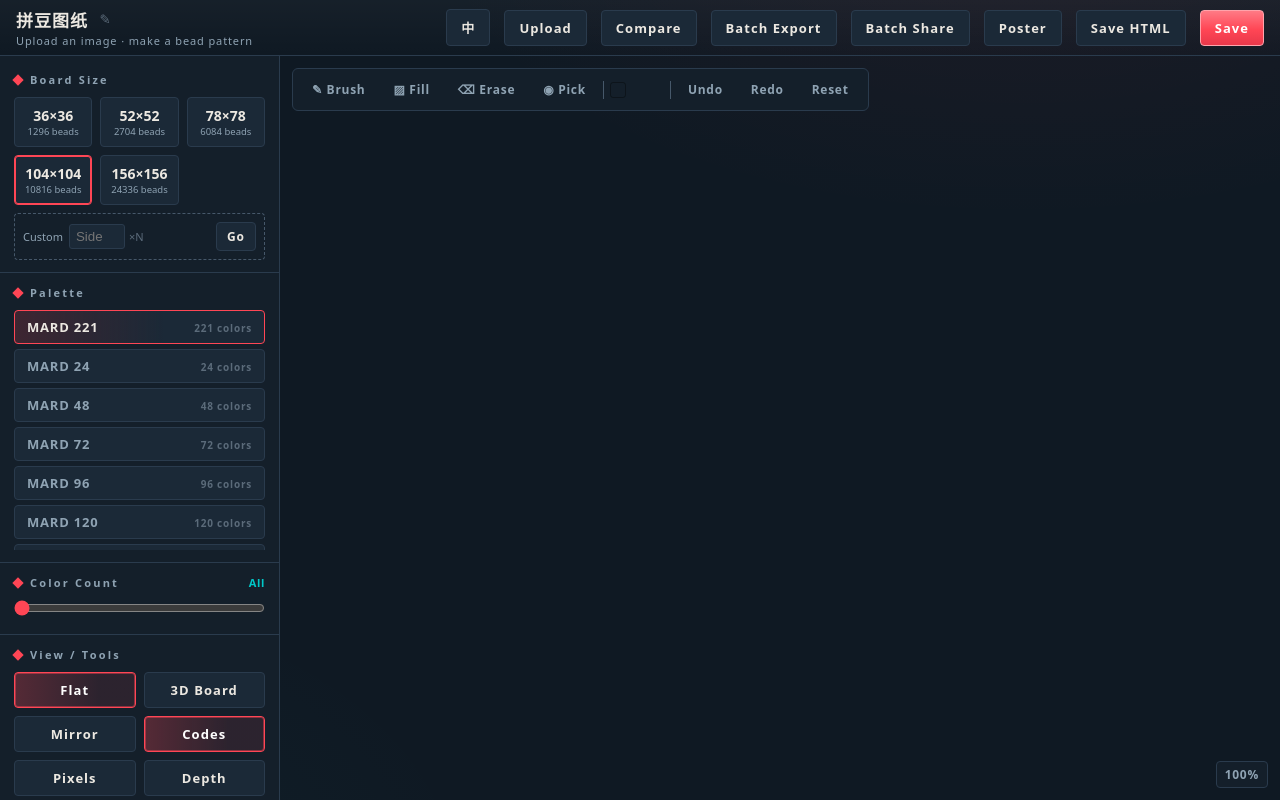
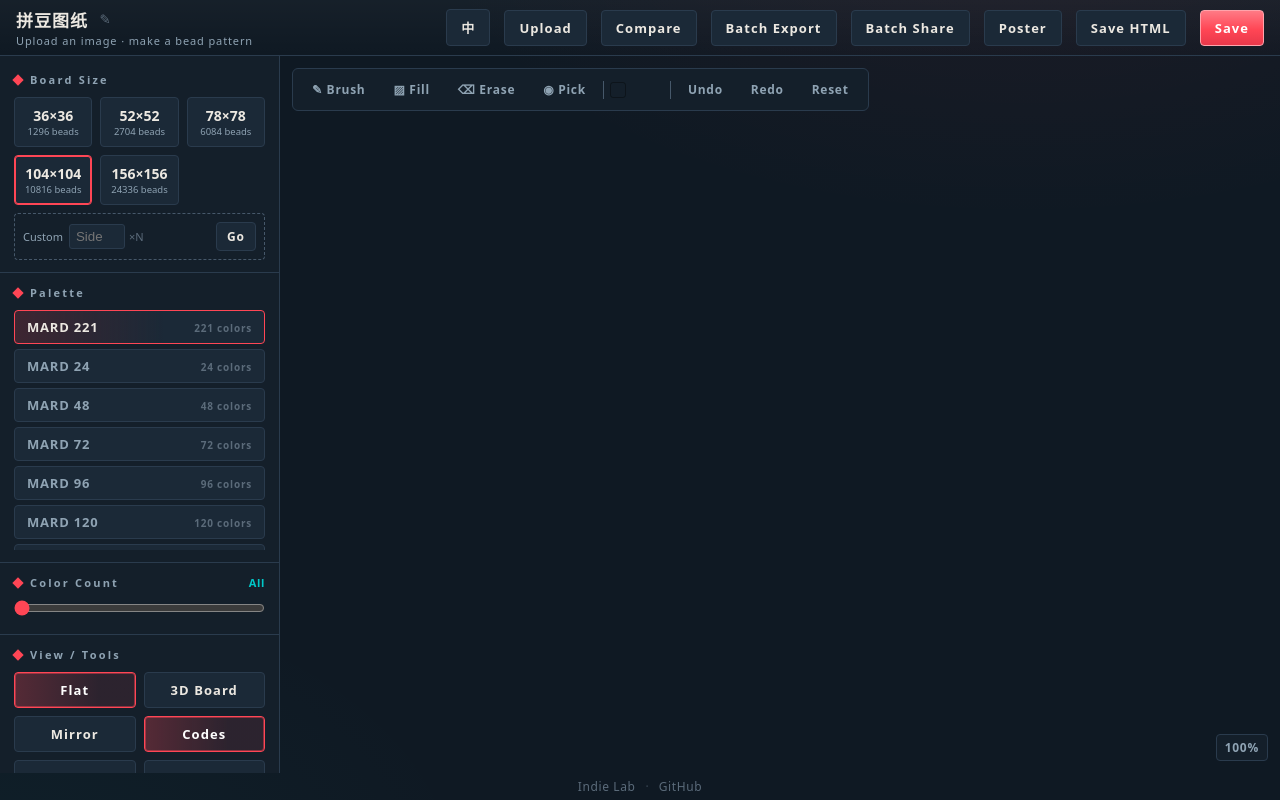
Before and after one commit to pht1991/perler-blueprint, a website built with Vite: page index.html in a window 1280 px wide. Built offline with nearby package versions, Linux system fonts and the light colour scheme.

Commit message:
feat: 页面底部署名条(主站 phtbyte.com + GitHub 仓库)

```diff
--- a/index.html
+++ b/index.html
@@ -125,6 +125,12 @@
     </section>
   </main>
 
+  <footer class="site-footer">
+    <a href="https://phtbyte.com" target="_blank" rel="noopener" data-i18n-title="ui.footerSite" title="Indie Lab · 主站">Indie Lab</a>
+    <span>·</span>
+    <a href="https://github.com/pht1991/perler-blueprint" target="_blank" rel="noopener" data-i18n-title="ui.footerRepo" title="GitHub 开源仓库">GitHub</a>
+  </footer>
+
   <div class="overlay" id="posterOverlay" hidden>
     <div class="poster-box">
       <div class="poster-bar">
--- a/src/i18n.ts
+++ b/src/i18n.ts
@@ -11,6 +11,8 @@ const dict: Record<string, Entry> = {
   'app.title': ['拼豆图纸', 'Perler Blueprint'],
   'ui.rename': ['改名', 'Rename'],
   'ui.subtitle': ['上传图片 · 生成拼豆图纸', 'Upload an image · make a bead pattern'],
+  'ui.footerSite': ['Indie Lab · 主站', 'Indie Lab · main site'],
+  'ui.footerRepo': ['GitHub 开源仓库', 'GitHub repository'],
   'ui.upload': ['上传图片', 'Upload'],
   'ui.compare': ['对比', 'Compare'],
   'ui.compareTip': ['原图与图纸并排对照', 'Compare photo & pattern side by side'],
--- a/src/styles/main.css
+++ b/src/styles/main.css
@@ -40,6 +40,17 @@ header {
 #titleEdit:hover { color: var(--teal); }
 
 main { flex: 1; display: flex; min-height: 0; }
+
+/* 贴底署名条：主站 + GitHub */
+.site-footer {
+  flex-shrink: 0; display: flex; justify-content: center; align-items: center; gap: 10px;
+  padding: 5px 12px; font-size: 12px; font-family: var(--font-d);
+}
+.site-footer a {
+  color: var(--txt3); text-decoration: none; letter-spacing: .6px; transition: color .15s;
+}
+.site-footer a:hover { color: var(--red); }
+.site-footer span { color: var(--txt3); opacity: .55; }
 aside {
   width: 280px; flex: none; background: var(--panel); border-right: 1px solid var(--line);
   display: flex; flex-direction: column; overflow-y: auto; padding: 4px 0;
@@ -132,6 +143,7 @@ aside {
 
 /* ===== 移动端适配（≤820px：上下布局 + 触控优化） ===== */
 @media (max-width: 820px) {
+  .site-footer { padding: 3px 8px; font-size: 11px; gap: 8px; }
   /* header：标题一行，按钮一行横向滚动 */
   header {
     flex-wrap: wrap; height: auto; min-height: 56px;
```
